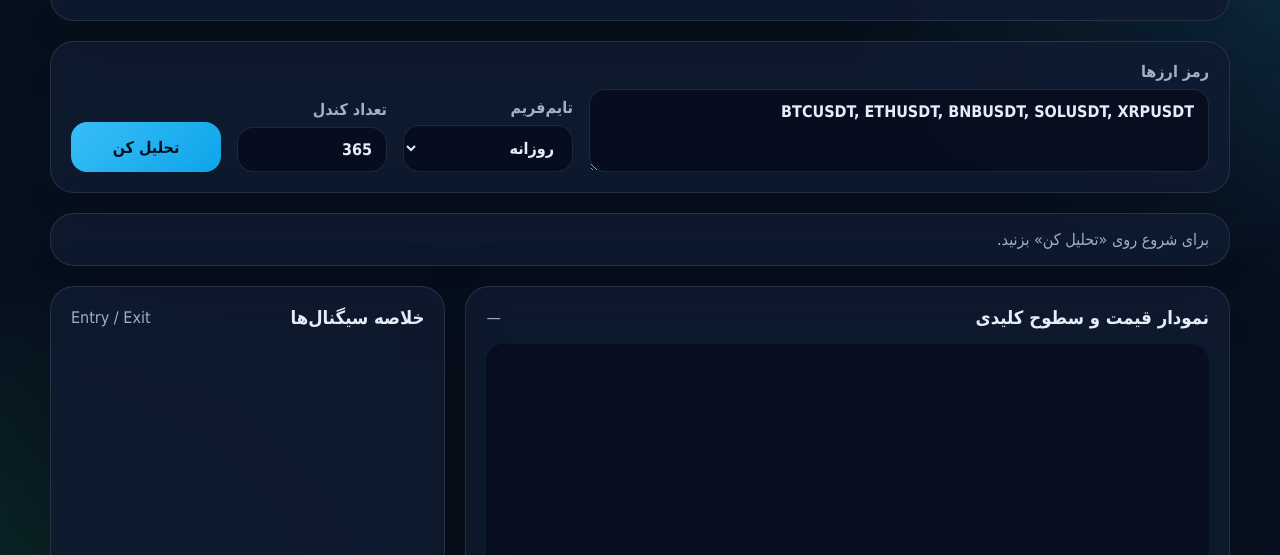
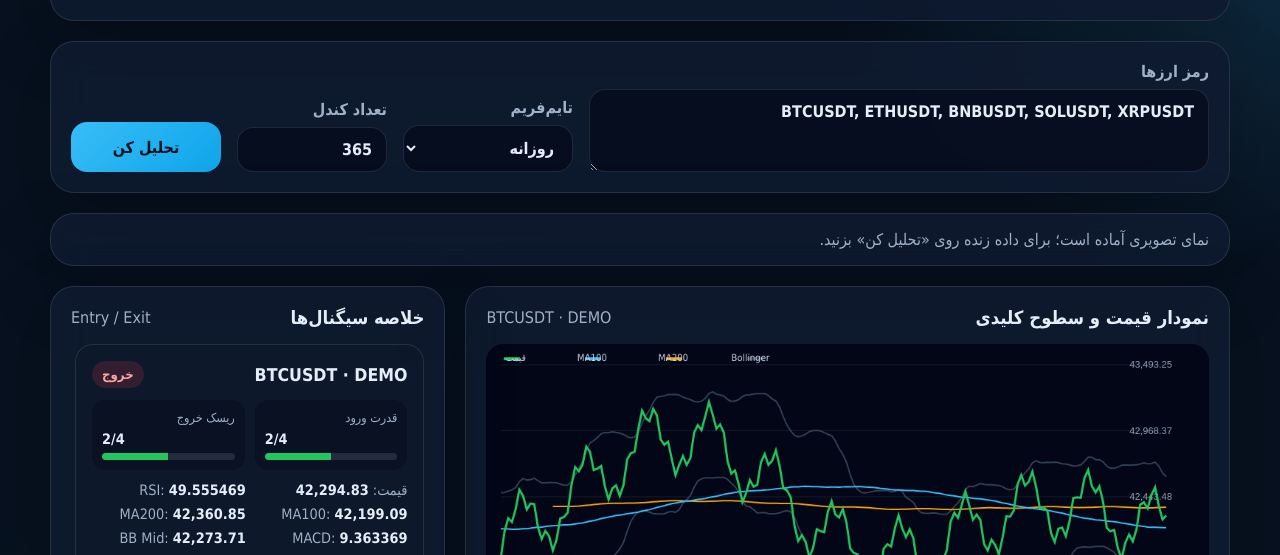
Before and after one commit to taherishahram1357/mapna, a website: page index.html in a window 1280 px wide. Shown: the part 240-795 px from the top of the page. Drawn offline with Linux system fonts and the light colour scheme.

Commit message:
Add visual dashboard preview

```diff
--- a/app.js
+++ b/app.js
@@ -234,11 +234,25 @@ function renderSignals(results) {
         <span class="symbol">${result.symbol}</span>
         <span class="badge ${result.action}">${actionLabel(result.action)}</span>
       </div>
+      <div class="signal-score" aria-label="امتیاز ورود و خروج">
+        <div>
+          <span>قدرت ورود</span>
+          <strong>${result.entryScore}/4</strong>
+          <i style="--score: ${Math.min(result.entryScore, 4) * 25}%"></i>
+        </div>
+        <div>
+          <span>ریسک خروج</span>
+          <strong>${result.exitScore}/4</strong>
+          <i style="--score: ${Math.min(result.exitScore, 4) * 25}%"></i>
+        </div>
+      </div>
       <div class="metrics">
         <div>قیمت: <span>${formatPrice(result.latest.price)}</span></div>
         <div>RSI: <span>${formatPrice(result.latest.rsi)}</span></div>
         <div>MA100: <span>${formatPrice(result.latest.ma100)}</span></div>
         <div>MA200: <span>${formatPrice(result.latest.ma200)}</span></div>
+        <div>MACD: <span>${formatPrice(result.latest.macdHistogram)}</span></div>
+        <div>BB Mid: <span>${formatPrice(result.latest.bollinger.middle)}</span></div>
       </div>
       <ul class="reasons">
         ${result.reasons.length ? result.reasons.map((reason) => `<li>${reason}</li>`).join('') : '<li>تایید کافی برای ورود یا خروج وجود ندارد.</li>'}
@@ -341,11 +355,12 @@ function drawLegend(context) {
   });
 }
 
-function makeDemoCandles(limit = DEFAULT_LIMIT) {
-  let price = 42000;
+function makeDemoCandles(limit = DEFAULT_LIMIT, basePrice = 42000) {
+  let price = basePrice;
   return Array.from({ length: limit }, (_, index) => {
     const wave = Math.sin(index / 15) * 900 + Math.cos(index / 29) * 500;
-    price = Math.max(1000, price + wave * 0.02 + (Math.random() - 0.45) * 260);
+    const pulse = Math.sin(index * 1.73) * 120 + Math.cos(index * 0.37) * 90;
+    price = Math.max(1000, price + wave * 0.02 + pulse);
     return {
       time: Date.now() - (limit - index) * 86_400_000,
       open: price * 0.99,
@@ -355,6 +370,17 @@ function makeDemoCandles(limit = DEFAULT_LIMIT) {
       volume: 1000 + index,
     };
   });
+}
+
+function renderDemoPreview() {
+  const demoMarkets = [
+    analyzeMarket(makeDemoCandles(DEFAULT_LIMIT, 42000), 'BTCUSDT · DEMO'),
+    analyzeMarket(makeDemoCandles(DEFAULT_LIMIT, 2600), 'ETHUSDT · DEMO'),
+    analyzeMarket(makeDemoCandles(DEFAULT_LIMIT, 145), 'SOLUSDT · DEMO'),
+  ];
+  renderSignals(demoMarkets);
+  renderChart(demoMarkets[0]);
+  document.querySelector('#status').textContent = 'نمای تصویری آماده است؛ برای داده زنده روی «تحلیل کن» بزنید.';
 }
 
 async function runAnalysis() {
@@ -392,4 +418,5 @@ async function runAnalysis() {
 
 if (typeof document !== 'undefined') {
   document.querySelector('#analyzeBtn').addEventListener('click', runAnalysis);
+  renderDemoPreview();
 }
--- a/styles.css
+++ b/styles.css
@@ -232,6 +232,38 @@ button:disabled {
   color: #fcd34d;
 }
 
+
+.signal-score {
+  display: grid;
+  grid-template-columns: repeat(2, minmax(0, 1fr));
+  gap: 10px;
+}
+
+.signal-score div {
+  display: grid;
+  gap: 6px;
+  padding: 10px;
+  border-radius: 14px;
+  background: rgba(2, 6, 23, 0.34);
+}
+
+.signal-score span {
+  color: var(--muted);
+  font-size: 0.78rem;
+}
+
+.signal-score strong {
+  direction: ltr;
+  font-size: 0.9rem;
+}
+
+.signal-score i {
+  display: block;
+  height: 7px;
+  border-radius: 999px;
+  background: linear-gradient(90deg, var(--success) var(--score), rgba(148, 163, 184, 0.18) var(--score));
+}
+
 .metrics {
   display: grid;
   grid-template-columns: repeat(2, 1fr);
```
Also changed, not shown: README.md, assets/dashboard-preview.svg (added).
